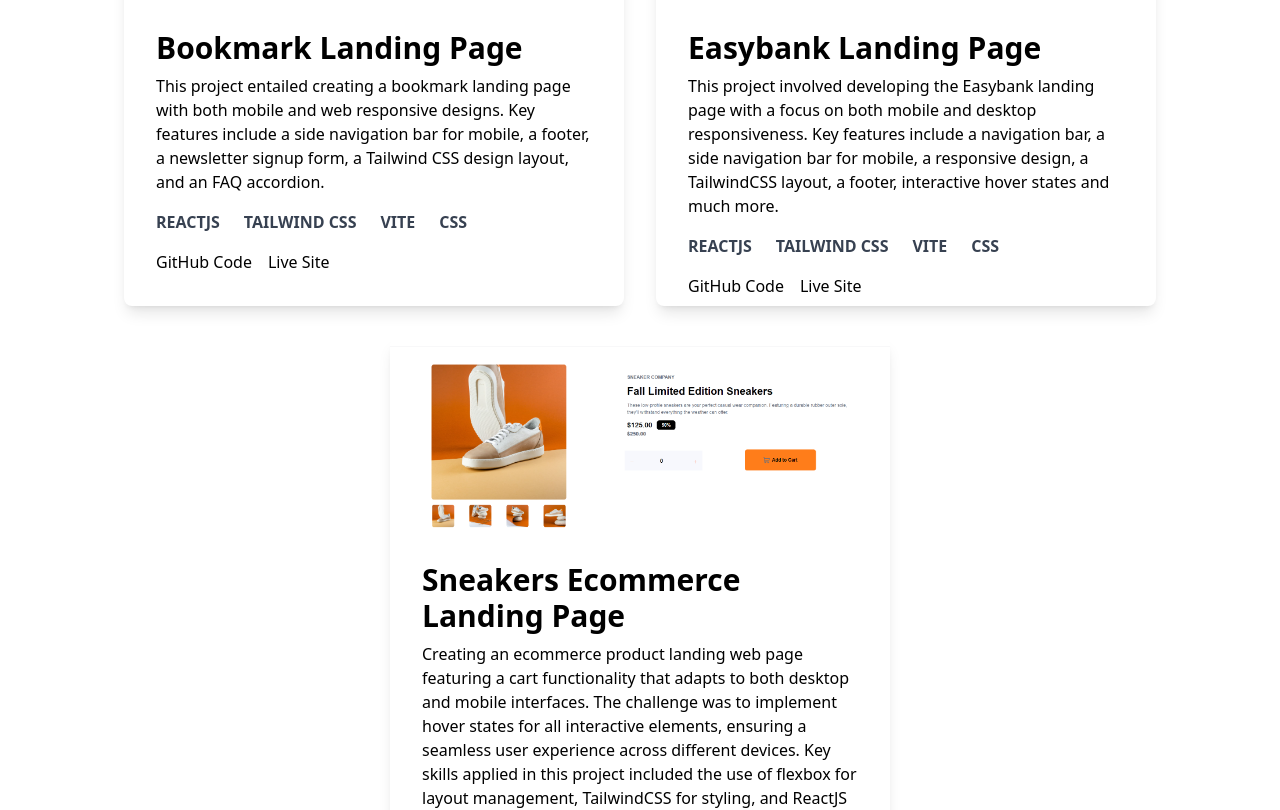
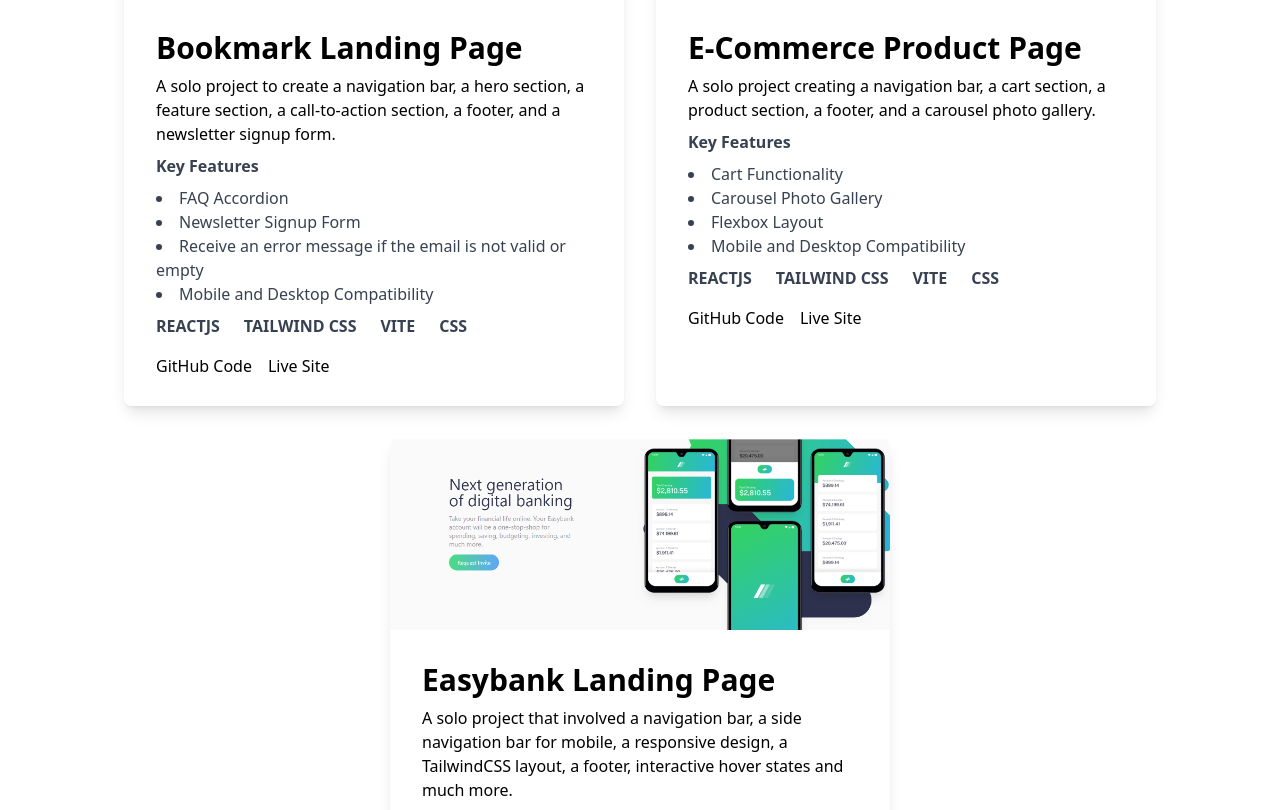
Before and after one commit to lavollmer/portfolio-lauradev, a React (Vite) app: page / in a window 1280 px wide. Shown: the part 2803-3613 px from the top of the page. Built offline with nearby package versions, Linux system fonts and the light colour scheme.

Commit message:
updating the projects section with correct information

```diff
--- a/src/components/Projects.jsx
+++ b/src/components/Projects.jsx
@@ -17,38 +17,53 @@ const Projects = () => {
           image={Bookmark}
           imageDesc="Bookmark Landing Page"
           title="Bookmark Landing Page"
-          content="This project entailed creating a bookmark landing page with both mobile and web responsive designs. Key features include a side navigation bar for mobile, a footer, a newsletter signup form, a Tailwind CSS design layout, and an FAQ accordion."
+          content="A solo project to create a navigation bar, a hero section, a feature section, a call-to-action section, a footer, and a newsletter signup form."
           skillOne="REACTJS"
           skillTwo="TAILWIND CSS"
           skillThree="VITE"
           skillFour="CSS"
           githubCode={`https://github.com/lavollmer/bookmark-landing-page`}
           livesite={`https://bookmarklandingpagelauradev.netlify.app/`}
+          keyfeatureOne={"FAQ Accordion"}
+          keyfeatureTwo={"Newsletter Signup Form"}
+          keyfeatureThree={
+            "Receive an error message if the email is not valid or empty"
+          }
+          keyfeatureFour={"Mobile and Desktop Compatibility"}
+        />
+        <Card
+          image={Sneakers}
+          imageDesc="E-Commerce Product Page"
+          title="E-Commerce Product Page"
+          content="A solo project creating a navigation bar, a cart section, a product section, a footer, and a carousel photo gallery."
+          skillOne="REACTJS"
+          skillTwo="TAILWIND CSS"
+          skillThree="VITE"
+          skillFour="CSS"
+          githubCode={`https://github.com/lavollmer/ecommerce-product-page`}
+          livesite={`https://ecommercelandingpage-lauradev.netlify.app/`}
+          keyfeatureOne={"Cart Functionality"}
+          keyfeatureTwo={"Carousel Photo Gallery"}
+          keyfeatureThree={"Flexbox Layout"}
+          keyfeatureFour={"Mobile and Desktop Compatibility"}
         />
         <Card
           image={Easybank}
           imageDesc="Easybank Landing Page"
           title="Easybank Landing Page"
-          content="This project involved developing the Easybank landing page with a focus on both mobile and desktop responsiveness. Key features include a navigation bar, a side navigation bar for mobile, a responsive design, a TailwindCSS layout, a footer, interactive hover states and much more."
+          content="A solo project that involved a navigation bar, a side navigation bar for mobile, a responsive design, a TailwindCSS layout, a footer, interactive hover states and much more."
           skillOne="REACTJS"
           skillTwo="TAILWIND CSS"
           skillThree="VITE"
           skillFour="CSS"
           githubCode={`https://github.com/lavollmer/easybank-landing-page`}
           livesite={`https://easybank-project-lauradev.netlify.app/`}
+          keyfeatureOne={"Interactive Navigation Bar"}
+          keyfeatureTwo={"Side Navigation Bar for Mobile"}
+          keyfeatureThree={"Gradient Color Backgrounds"}
+          keyfeatureFour={"Interactive Hover States"}
         />
-        <Card
-          image={Sneakers}
-          imageDesc="Sneakers Ecommerce Landing Page"
-          title="Sneakers Ecommerce Landing Page"
-          content="Creating an ecommerce product landing web page featuring a cart functionality that adapts to both desktop and mobile interfaces. The challenge was to implement hover states for all interactive elements, ensuring a seamless user experience across different devices. Key skills applied in this project included the use of flexbox for layout management, TailwindCSS for styling, and ReactJS for dynamic state management and useState. The project aimed to refine my understanding of responsive design, emphasizing desktop and mobile compatibility."
-          skillOne="REACTJS"
-          skillTwo="TAILWIND CSS"
-          skillThree="VITE"
-          skillFour="CSS"
-          githubCode={`https://github.com/lavollmer/ecommerce-product-page`}
-          livesite={`https://ecommercelandingpage-lauradev.netlify.app/`}
-        />
+
       </div>
       <div className="flex flex-wrap justify-center">
         <Card
--- a/src/components/ProjectsCard.jsx
+++ b/src/components/ProjectsCard.jsx
@@ -18,7 +18,7 @@ const ProjectsCard = ({
   keyfeatureFour,
 }) => {
   return (
-    <div className="flex flex-col rounded-lg shadow-lg bg-white overflow-hidden w-[500px] h-[500px] m-4">
+    <div className="flex flex-col rounded-lg shadow-lg bg-white overflow-hidden w-[500px] h-[600px] m-4">
       <div className="h-48 w-full">
         <img
           src={image}
@@ -33,11 +33,14 @@ const ProjectsCard = ({
           </h2>
           <p className="text-black mt-2 text-md">{content}</p>
           <div>
-          <ul className="text-black mt-2 text-md">
-            <ol>{keyfeatureOne}</ol>
-            <ol>{keyfeatureTwo}</ol>
-            <ol>{keyfeatureThree}</ol>
-            <ol>{keyfeatureFour}</ol>
+            <h3 className="text-gray-700 mt-2 text-md font-bold">
+              Key Features
+            </h3>
+            <ul className="list-disc list-inside text-gray-700 mt-2 text-md">
+            <li>{keyfeatureOne}</li>
+            <li>{keyfeatureTwo}</li>
+            <li>{keyfeatureThree}</li>
+            <li>{keyfeatureFour}</li>
           </ul>
           </div>
         </div>
@@ -49,12 +52,22 @@ const ProjectsCard = ({
         </div>
         <div className="flex flex-row space-x-4 card-links pt-4">
           {githubCode && (
-            <a href={githubCode} target="_blank" rel="noopener noreferrer" className="hover:text-royal-blue hover:animate-pulse">
+            <a
+              href={githubCode}
+              target="_blank"
+              rel="noopener noreferrer"
+              className="hover:text-royal-blue hover:animate-pulse"
+            >
               GitHub Code
             </a>
           )}
           {livesite && (
-            <a href={livesite} target="_blank" rel="noopener noreferrer" className="hover:text-royal-blue hover:animate-pulse">
+            <a
+              href={livesite}
+              target="_blank"
+              rel="noopener noreferrer"
+              className="hover:text-royal-blue hover:animate-pulse"
+            >
               Live Site
             </a>
           )}
```
